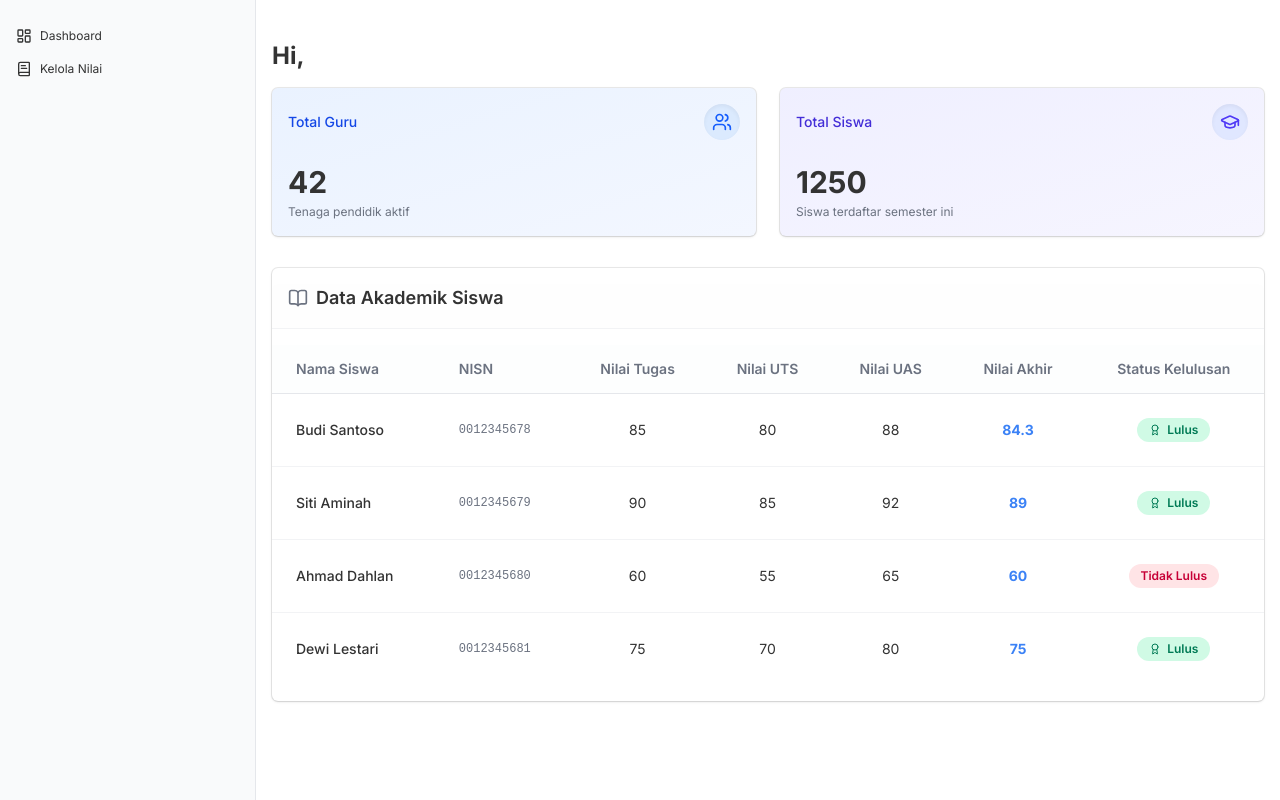
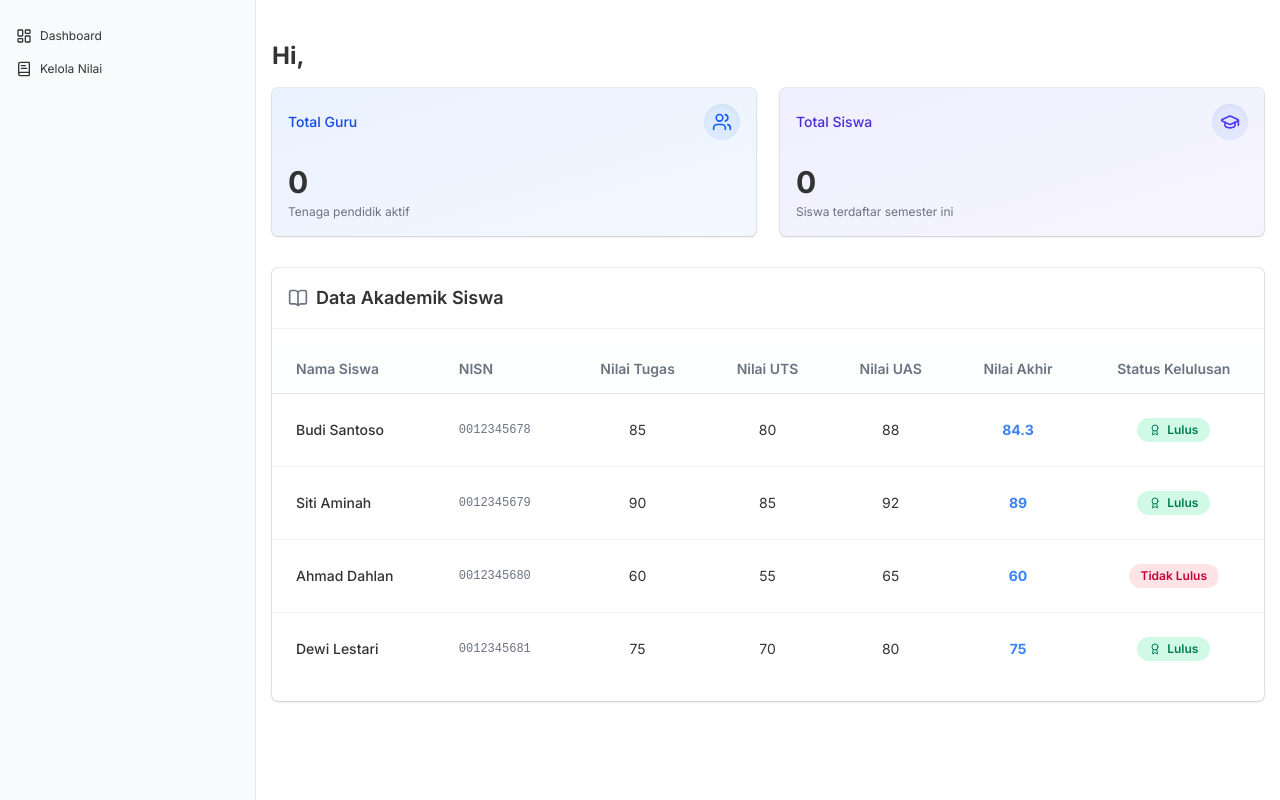
Before and after one commit to penhele/sipns-gc, a Next.js app: page / in a window 1280 px wide. Built offline with nearby package versions, Linux system fonts and the light colour scheme; no server answers; some icons are missing.

Commit message:
feat: create get students and get teachers

```diff
--- a/features/dashboard/home/components/home-page.tsx
+++ b/features/dashboard/home/components/home-page.tsx
@@ -2,6 +2,8 @@
 
 import { Card, CardContent, CardHeader, CardTitle } from "@/components/ui/card";
 import useMe from "@/features/auth/hooks/use-me";
+import useStudents from "@/features/student/hooks/use-students";
+import useTeachers from "@/features/teacher/hooks/use-teachers";
 import { Users, GraduationCap, Award, BookOpen } from "lucide-react";
 
 const mockStudents = [
@@ -49,14 +51,19 @@ const mockStudents = [
 
 
 export default function HomePage() {
-  const totalGuru = 42;
-  const totalSiswa = 1250;
 
-  const { data } = useMe();
+  const { data: me } = useMe();
+  const { data: teachers } = useTeachers()
+  const { data: students } = useStudents()
+
+  const totalGuru = teachers?.length ?? 0;
+  const totalSiswa = students?.length ?? 0;
+
+  console.log(me)
 
   return (
     <div className="flex flex-col space-y-4">
-      <h1 className="text-2xl font-bold">Hi, {data?.role}</h1>
+      <h1 className="text-2xl font-bold">Hi, {me?.email} </h1>
 
       <div className="flex flex-col gap-8 animate-in fade-in slide-in-from-bottom-4 duration-500">
         <div className="grid grid-cols-1 md:grid-cols-2 gap-6">
--- a/features/student/api/get-students.ts
+++ b/features/student/api/get-students.ts
@@ -1,6 +1,7 @@
 import { api } from "@/lib/api/axios";
+import { Student } from "../types/student";
 
-export const getStudents = async () => {
+export const getStudents = async ():Promise<Student[]> => {
   const response = await api.get("/students");
 
   return response.data;
--- /dev/null
+++ b/features/teacher/api/get-teachers.ts
@@ -0,0 +1,8 @@
+import { api } from "@/lib/api/axios"
+import { Teacher } from "../types/teacher"
+
+export const getTeachers = async (): Promise<Teacher[]> => {
+    const response = await api.get('/teachers')
+
+    return response.data
+}
--- /dev/null
+++ b/features/teacher/hooks/use-teachers.ts
@@ -0,0 +1,6 @@
+import { useQuery } from "@tanstack/react-query";
+import { getTeachersQueryOptions } from "../queries/teacher-queries";
+
+export default function useTeachers() {
+    return useQuery(getTeachersQueryOptions())
+}
--- /dev/null
+++ b/features/teacher/queries/teacher-queries.ts
@@ -0,0 +1,9 @@
+import { queryOptions } from "@tanstack/react-query";
+import { getTeachers } from "../api/get-teachers";
+
+export const getTeachersQueryOptions = () =>
+    queryOptions({
+        queryKey: ["teachers"],
+        queryFn: getTeachers,
+        staleTime: 1000 * 60 * 5,
+    });
```
